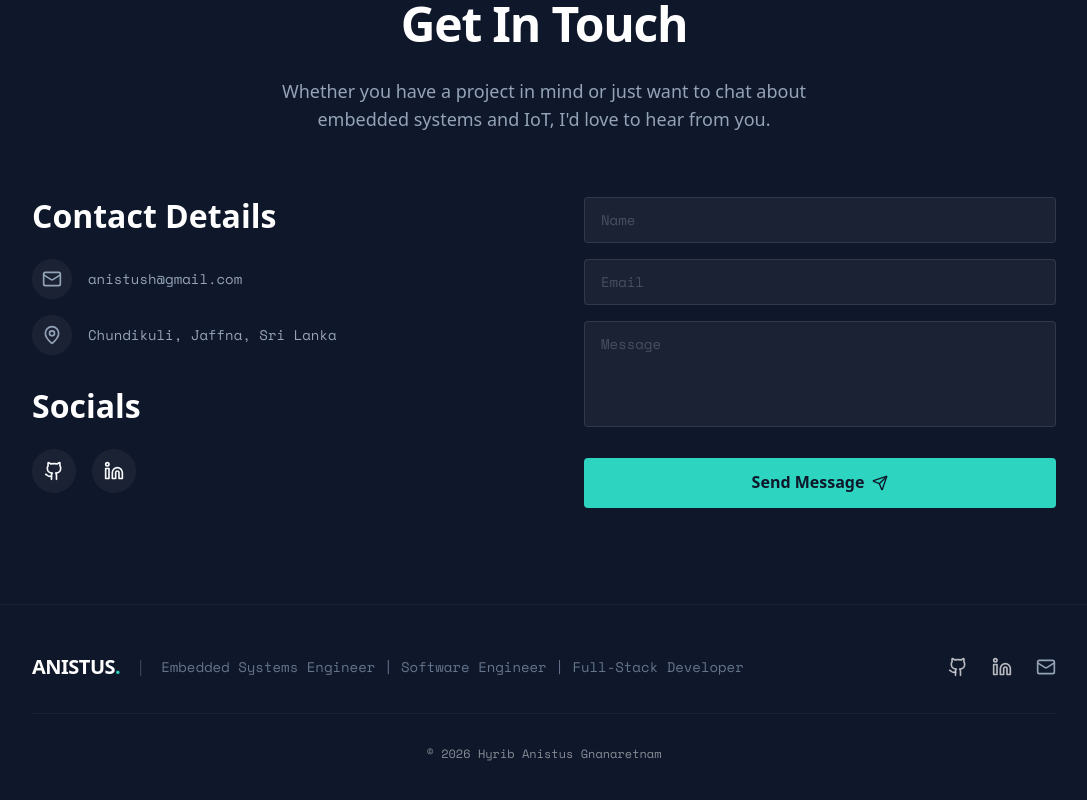
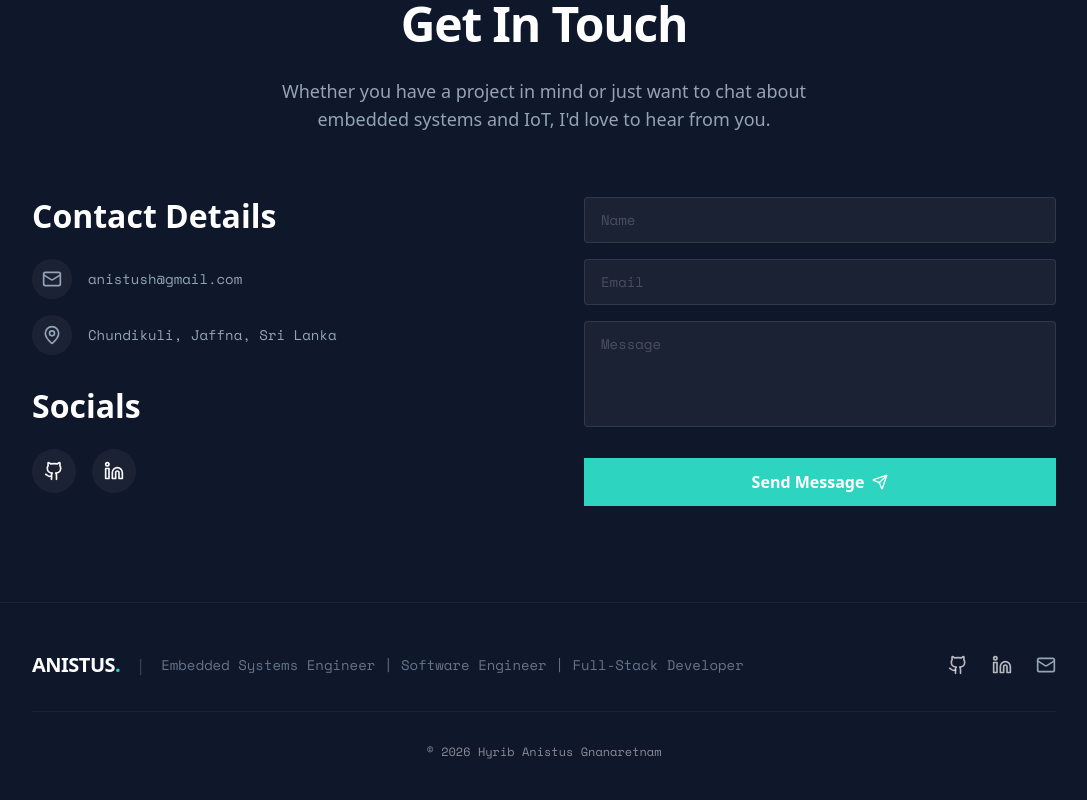
Before and after one commit to Anistus-H/portfolio-site, a Next.js app: page / in a window 1280 px wide. Shown: the part 8135-8935 px from the top of the page, without its empty margins (120-1207 px from the left). Built offline with nearby package versions, Linux system fonts and the light colour scheme.

Commit message:
style: change button style in contact

```diff
--- a/components/sections/Contact.tsx
+++ b/components/sections/Contact.tsx
@@ -134,10 +134,11 @@ export const Contact: React.FC = () => {
                             />
                         </div>
 
-                        <button
+                        <Button
                             type="submit"
                             disabled={status === 'loading'}
-                            className="w-full bg-neon-cyan text-bg-primary font-bold py-3 rounded hover:bg-neon-cyan/50 transition-all flex items-center justify-center gap-2 disabled:opacity-50"
+                            className="w-full"
+                            variant="secondary"
                         >
                             {status === 'loading' ? (
                                 <>
@@ -149,7 +150,7 @@ export const Contact: React.FC = () => {
                                     Send Message <Send className="w-4 h-4" />
                                 </>
                             )}
-                        </button>
+                        </Button>
 
                         {status === 'success' && (
                             <p className="text-neon-green text-sm font-mono text-center">Message sent successfully!</p>
--- a/components/ui/Button.tsx
+++ b/components/ui/Button.tsx
@@ -33,8 +33,8 @@ export const Button: React.FC<ButtonProps> = ({
     const baseStyles = 'inline-flex items-center justify-center gap-2 font-semibold transition-all duration-300 relative overflow-hidden group';
 
     const variantStyles = {
-        primary: 'bg-neon-cyan text-bg-primary hover:bg-neon-blue neon-border-cyan',
-        secondary: 'bg-neon-purple text-white hover:bg-neon-pink neon-border-purple',
+        primary: 'bg-neon-cyan text-bg-primary hover:bg-neon-cyan neon-border-cyan',
+        secondary: 'bg-neon-cyan text-white hover:bg-neon-pink neon-border-cyan',
         outline: 'bg-transparent text-neon-cyan border-2 border-neon-cyan hover:bg-neon-cyan hover:text-bg-primary'
     };
 
```
